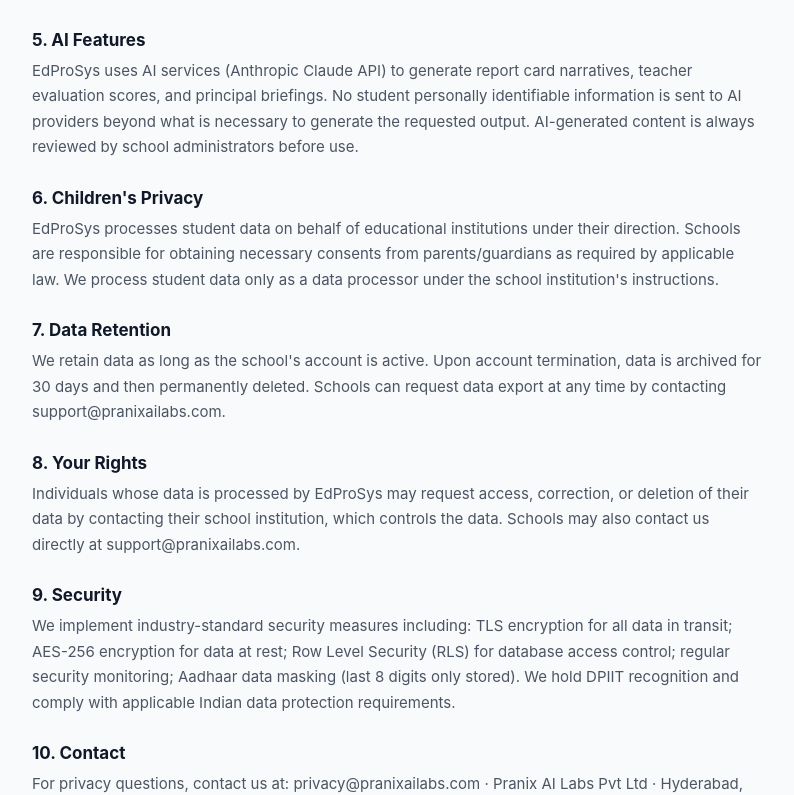
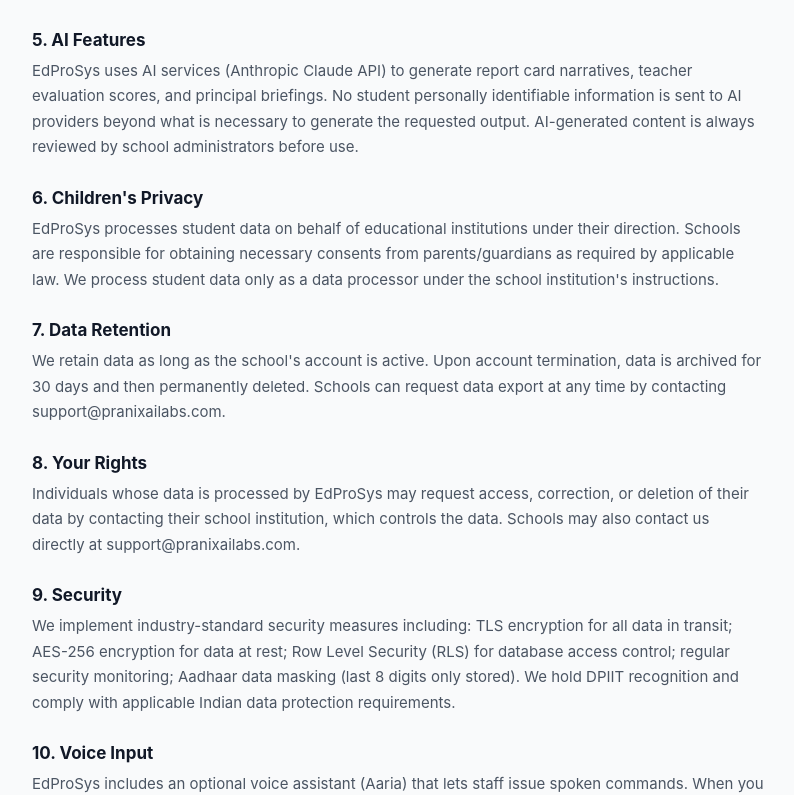
Before and after one commit to PranixQuick/School-OS, a Next.js app: page /privacy in a window 1280 px wide. Shown: the part 759-1554 px from the top of the page, without its empty margins (242-1036 px from the left). Built offline with nearby package versions, Linux system fonts and the light colour scheme.

Commit message:
docs(privacy): add Voice Input clause (Aaria voice processed ephemerally, not stored)

```diff
--- a/app/privacy/page.tsx
+++ b/app/privacy/page.tsx
@@ -25,6 +25,7 @@ export default function PrivacyPage() {
         { title: '7. Data Retention', body: 'We retain data as long as the school\'s account is active. Upon account termination, data is archived for 30 days and then permanently deleted. Schools can request data export at any time by contacting support@pranixailabs.com.' },
         { title: '8. Your Rights', body: 'Individuals whose data is processed by EdProSys may request access, correction, or deletion of their data by contacting their school institution, which controls the data. Schools may also contact us directly at support@pranixailabs.com.' },
         { title: '9. Security', body: 'We implement industry-standard security measures including: TLS encryption for all data in transit; AES-256 encryption for data at rest; Row Level Security (RLS) for database access control; regular security monitoring; Aadhaar data masking (last 8 digits only stored). We hold DPIIT recognition and comply with applicable Indian data protection requirements.' },
+        { title: '10. Voice Input', body: 'EdProSys includes an optional voice assistant (Aaria) that lets staff issue spoken commands. When you use voice input, the audio is processed in real time only to interpret and carry out your command. Voice audio is not recorded, stored, or retained on our servers, and is never sold or shared with third parties. You can use every feature of the app by typing instead.' },
         { title: '10. Contact', body: 'For privacy questions, contact us at: privacy@pranixailabs.com · Pranix AI Labs Pvt Ltd · Hyderabad, Telangana, India · CIN: U62011TS2026PTC209631' },
       ].map(s => (
         <div key={s.title} style={{ marginBottom: 28 }}>
```
